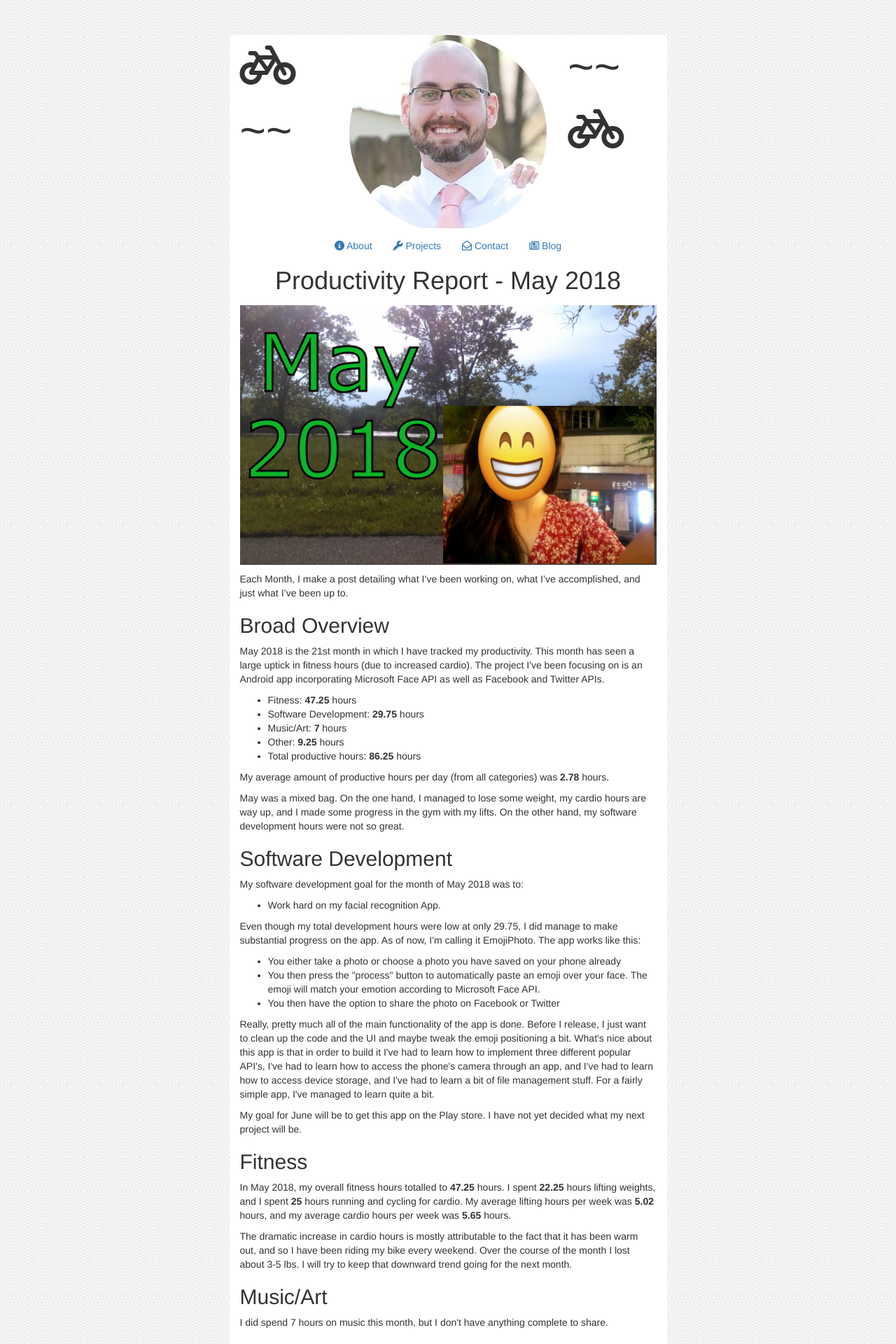
After one commit to I4N-T/site-2, a Django app: page /posts/May2018/ in a window 1280 px wide. The commit adds this page. Shown: the top 1920 px of the page at 70% size. Run offline with Django 3.2, Linux system fonts and the light colour scheme; some libraries are stand-ins or nearby versions.

Commit message:
uploaded May 2018 productivity report

```diff
--- a/personal/templates/personal/blog.html
+++ b/personal/templates/personal/blog.html
@@ -12,6 +12,7 @@
             <h1 class="text-center" style="margin-top: -15px;">Blog Posts</h1>
 
 			{% load static %}
+			<a href="{% url 'posts' 'May2018' %}"><img class="img-responsive banner-img" src="{% static '/May2018.png' %}" alt="May 2018 Productivity Report" /></a>
 			<a href="{% url 'posts' 'April2018' %}"><img class="img-responsive banner-img" src="{% static '/April2018.png' %}" alt="April 2018 Productivity Report" /></a>
 			<a href="{% url 'posts' 'March2018' %}"><img class="img-responsive banner-img" src="{% static '/March2018.png' %}" alt="March 2018 Productivity Report" /></a>
 			<a href="{% url 'posts' 'February2018' %}"><img class="img-responsive banner-img" src="{% static '/Feb2018.png' %}" alt="February 2018 Productivity Report" /></a>
--- /dev/null
+++ b/personal/templates/personal/posts/May2018.html
@@ -0,0 +1,105 @@
+{% extends "personal/header.html" %}
+
+
+{% block content %}
+
+{% load static %}
+<div class="container-fluid">
+    <div class="row">
+        <div class="col-md-3"></div>
+
+        <div class="col-md-6" style="background-color: white;">
+            <h1 class="text-center" style="margin-top: -10px; padding-bottom: 5px;">Productivity Report - May 2018</h1>
+            <img class="img-responsive banner-img" src="{% static '/May2018.png' %}" alt="May 2018 banner" />
+
+            <p>Each Month, I make a post detailing what I’ve been working on, what I’ve accomplished, and just what I’ve been up to.</p>
+            <h2>Broad Overview</h2>
+            <p>May 2018 is the 21st month in which I have tracked my productivity. This month has seen a large uptick in fitness hours (due to increased cardio). The project I've been focusing
+			 on is an Android app incorporating Microsoft Face API as well as Facebook and Twitter APIs.</p>
+            <ul>
+                <li>Fitness: <strong>47.25</strong> hours</li>
+                <li>Software Development: <strong>29.75</strong> hours</li>
+				<li>Music/Art: <strong>7</strong> hours</li>
+                <li>Other: <strong>9.25</strong> hours</li>
+                <li>Total productive hours: <strong>86.25</strong> hours</li>
+            </ul>
+            <p>My average amount of productive hours per day (from all categories) was <strong>2.78</strong> hours.</p>
+
+            <p>May was a mixed bag. On the one hand, I managed to lose some weight, my cardio hours are way up, and I made some progress in the gym with my lifts. On the other hand, my software development hours were not
+			so great.</p>
+
+            <h2>Software Development</h2>
+            <p>My software development goal for the month of May 2018 was to:</p>
+            <ul>
+				<li>Work hard on my facial recognition App.</li>
+			</ul>
+
+			<p>Even though my total development hours were low at only 29.75, I did manage to make substantial progress on the app. As of now, I'm calling it EmojiPhoto. The app works like this:</p>
+			<ul>
+				<li>You either take a photo or choose a photo you have saved on your phone already</li>
+				<li>You then press the "process" button to automatically paste an emoji over your face. The emoji will match your emotion according to Microsoft Face API.</li>
+				<li>You then have the option to share the photo on Facebook or Twitter</li>
+			</ul>
+
+			<p>Really, pretty much all of the main functionality of the app is done. Before I release, I just want to clean up the code and the UI and maybe tweak the emoji positioning a bit.
+			What's nice about this app is that in order to build it I've had to learn how to implement three different popular API's, I've had to learn how to access the phone's camera through
+			 an app, and I've had to learn how to access device storage, and I've had to learn a bit of file management stuff. For a fairly simple app, I've managed to learn quite a bit.</p>
+
+		    <p>My goal for June will be to get this app on the Play store. I have not yet decided what my next project will be.</p>
+
+            <h2>Fitness</h2>
+            <p>In May 2018, my overall fitness hours totalled to <strong>47.25</strong> hours. I spent <strong>22.25</strong> hours lifting weights, and I spent <strong>25</strong> hours running and cycling for
+			cardio. My average lifting hours per week was <strong>5.02</strong> hours, and my average cardio hours per week was <strong>5.65</strong> hours.</p>
+
+			<p>The dramatic increase in cardio hours is mostly attributable to the fact that it has been warm out, and so I have been riding my bike every weekend. Over the course of the month I lost about 3-5 lbs. I will
+			 try to keep that downward trend going for the next month.<p>
+
+			<h2>Music/Art</h2>
+			<p>I did spend 7 hours on music this month, but I don't have anything complete to share.</p>
+
+            <h2>Other</h2>
+            <p>In this past month, I spent <strong>2.25</strong> hours doing other productive stuff.</p>
+
+			<h2>Books</h2>
+			<p>Early in the month I finished reading <u>Snow Crash</u> by Neal Stephenson. This is, hands down, the most action packed story I've ever read. The book also contains some very thought provoking ideas. The story is
+			set sometime in the near future, but the world is vastly different than anyone now would expect it to end up (the book was written in the 90's). It's just a really enthralling, thought provoking story set in a
+			fantastic cyber-punk future with a sarcastic sense of humor. I recommend <u>Snow Crash</u> to anyone that enjoys sci-fi, cyber-punk, or action.</p>
+
+			<p>Since I enjoyed <u>Snow Crash</u> so much, I decided to read another Neal Stephenson novel next - <u>The Diamond Age: Or, A Young Lady's Illustrated Primer</u>. This book is so awesome that it makes me want to
+			retroactively lower my rating for <u>Snow Crash</u> just because I rated <u>Snow Crash</u> a perfect 5/5 but <u>The Diamond Age</u> is even better. <u>The Diamond Age</u> is much more sparse on the action than
+			<u>Snow Crash</u>, but the action sequences is does have do not disappoint.</p>
+
+			<p>Without spoiling anything, I will attempt to layout the basic premise of the story. The story is set in the future (my guess would be maybe year 2100 or something like that), and nanotechnology is ubiquitous.
+			 Pretty much every household has it's own Matter Compiler, which is basically a 3D printer that can make damn near anything, including food. A hotshot nanotech engineer is commissioned for a secret project to
+			 create a highly sophisticated interactive AI "book" for the purpose of educating girls better than the current education system. The prototype of the Primer, as it is called, ends up in the hands of a young poverty-stricken
+			 girl living in an abusive household, and the book pretty much raises her from that point on.</p>
+
+			 <p>That brief description barely scratches the surface. <u>The Diamond Age</u> is a great book. If you have any interest in Sci-fi, Cyber-punk, or artificial intelligence - this is a must read.</p>
+
+			 <p>The next book on my list is <u>Life 3.0: Being Human in the Age of Artificial Intelligence.</u>. After two fiction books in a row, I figured I ought to go for some non-fiction this time.</p>
+
+
+            <h2>Goals for next month (June 2018):</h2>
+            <h3>Software Dev Goals:</h3>
+            <ul>
+                <li>Work hard on EmojiPhoto app, and release it on the Play store</li>
+            </ul>
+            <h3>Fitness Goals:</h3>
+            <ul>
+                <li>continue trend of weight loss</li>
+            </ul>
+			<h3>Music Goals:</h3>
+            <ul>
+                <li>null</li>
+            </ul>
+            <h3>Student Loan Repayment Goals:</h3>
+            <ul>
+                <li>just pay the minimum payment</li>
+            </ul>
+
+        </div>
+        <div class="col-md-3"></div>
+    </div>
+</div>
+
+{% endblock %}
```
Also changed, not shown: static/personal/May2018.png (added).
